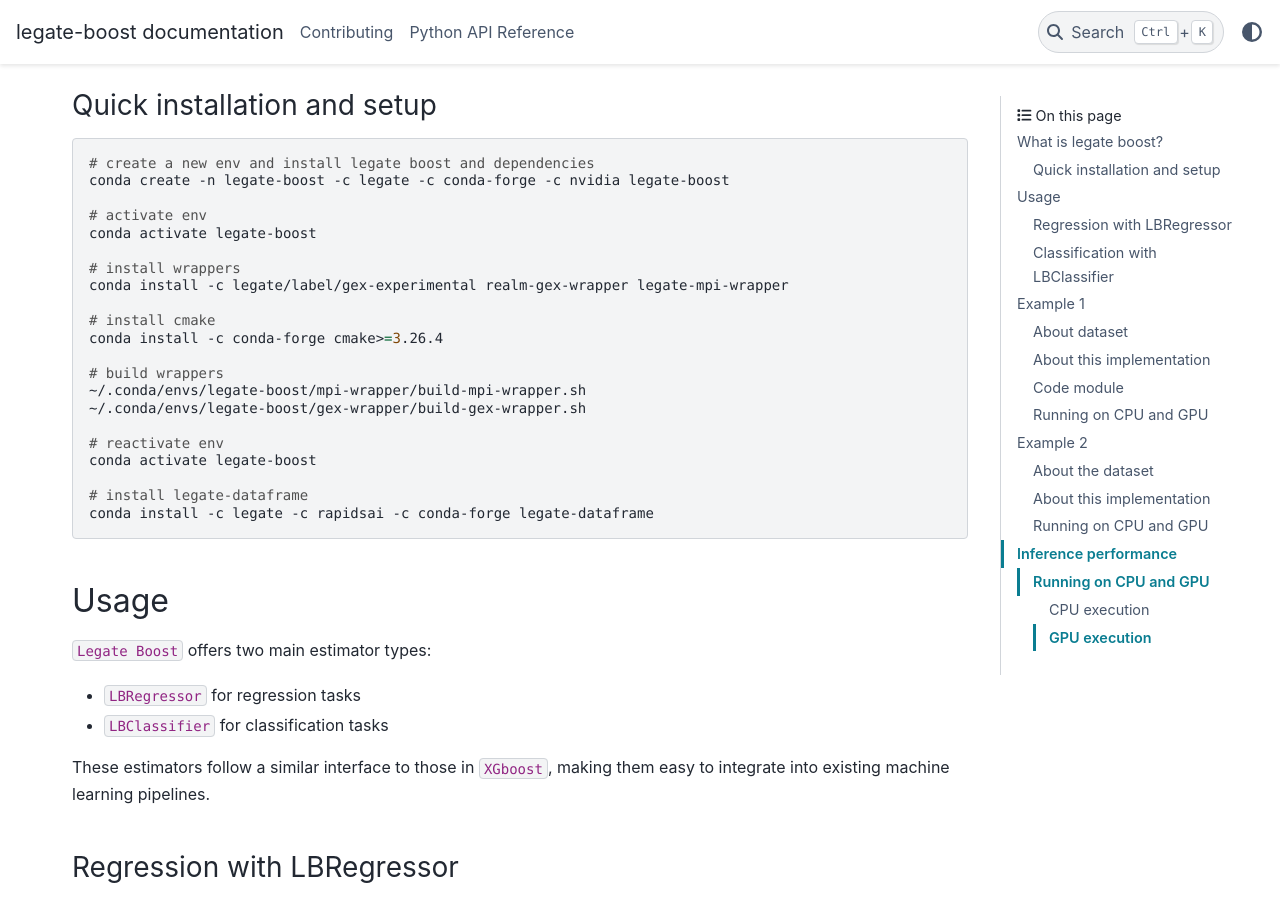
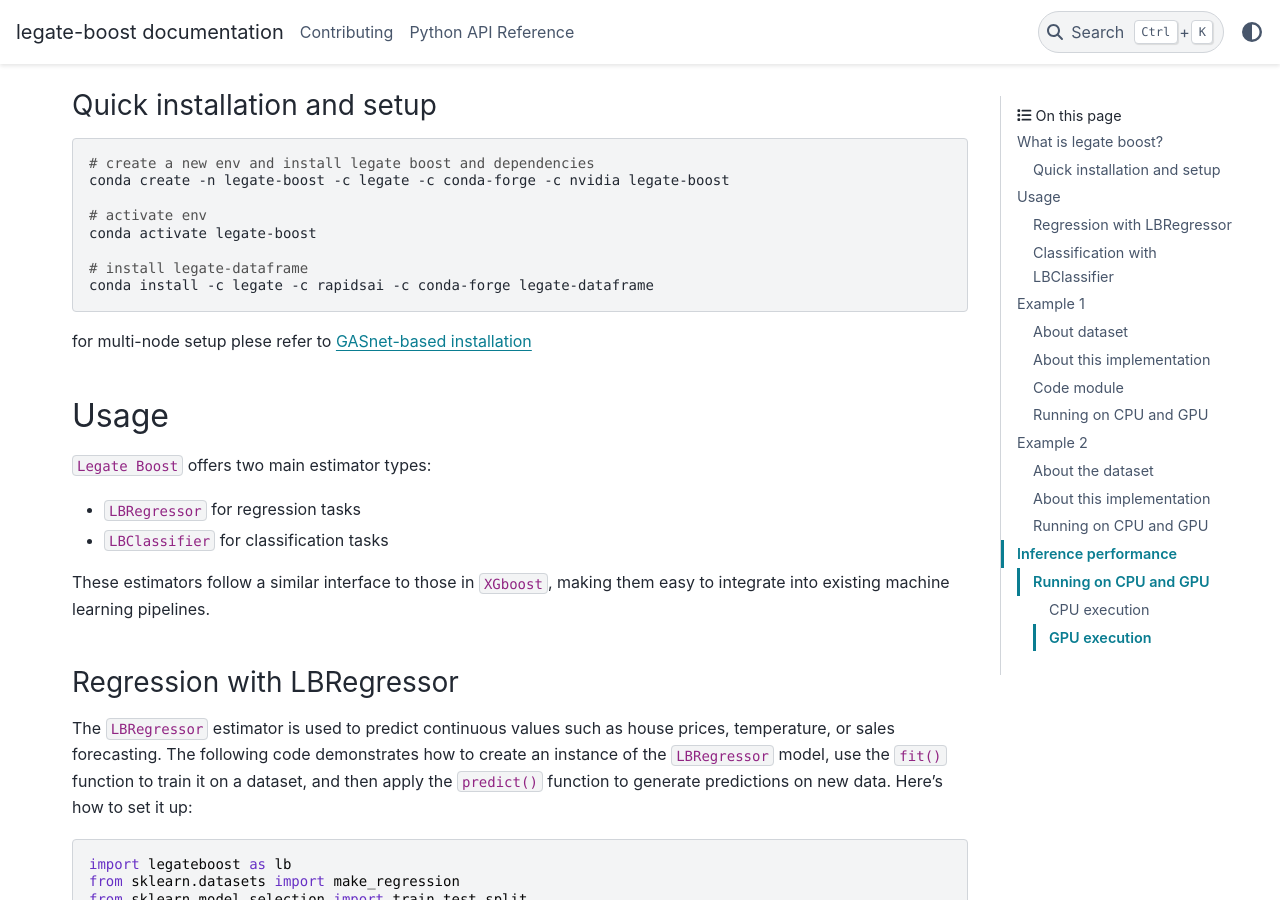
Before and after one commit to rapidsai/legate-boost, a Sphinx documentation site: the page built from docs/source/Legate_Boost.rst, in a window 1280 px wide and 900 px high, scrolled down 695 px. Built offline with Sphinx 7.4.7 and the PyData theme 0.15.4, drawn with Linux system fonts in a browser that asks for light colours; pages that are not in the unit, such as notebooks, are missing from menus; the version number could not be read and is left out.

Commit message:
Update Legate_Boost.rst

```diff
--- a/docs/source/Legate_Boost.rst
+++ b/docs/source/Legate_Boost.rst
@@ -51,22 +51,13 @@
    # activate env
    conda activate legate-boost
 
-   # install wrappers
-   conda install -c legate/label/gex-experimental realm-gex-wrapper legate-mpi-wrapper
-
-   # install cmake
-   conda install -c conda-forge cmake>=3.26.4
-
-   # build wrappers
-   ~/.conda/envs/legate-boost/mpi-wrapper/build-mpi-wrapper.sh
-   ~/.conda/envs/legate-boost/gex-wrapper/build-gex-wrapper.sh
-
-   # reactivate env
-   conda activate legate-boost
-
    # install legate-dataframe
    conda install -c legate -c rapidsai -c conda-forge legate-dataframe
 
+
+for multi-node setup plese refer to `GASnet-based installation`_
+
+.. _GASnet-based installation: https://docs.nvidia.com/legate/latest/gasnet.html
 
 Usage
 =====
```
